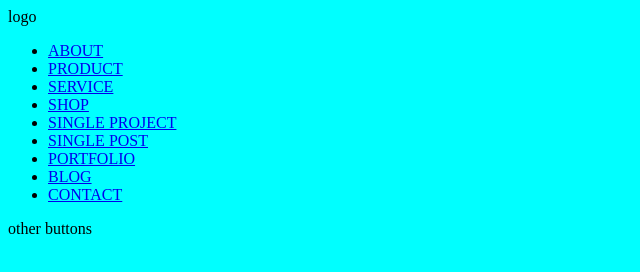
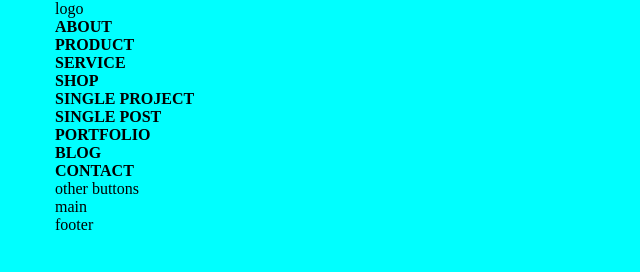
Before and after one commit to agronom99/itech, a website built with Vite: page index.html in a window 1280 px wide. Shown: the whole page, without its empty margins (0-640 px from the left). Built offline with nearby package versions, Linux system fonts and the light colour scheme.

Commit message:
2023.02.27 14

```diff
--- a/index.html
+++ b/index.html
@@ -1,5 +1,6 @@
 <!DOCTYPE html>
 <html lang="en">
+
 <head>
   <meta charset="UTF-8" />
   <link rel="icon" type="image/svg+xml" href="/vite.svg" />
@@ -7,23 +8,37 @@
   <link rel="stylesheet" href="./style.scss">
   <title>Vite App</title>
 </head>
+
 <body>
   <header>
+    <div class="container">
       <div>logo</div>
       <nav>
         <ul>
-          <li> <a href="./pages/about/index.html">ABOUT</a> </li>
-          <li> <a href="./pages/product/index.html">PRODUCT</a> </li>
-          <li> <a href="./pages/SERVICE/index.html">SERVICE</a> </li>
-          <li> <a href="./pages/SHOP/index.html">SHOP</a> </li>
-          <li> <a href="./pages/PROJECT/index.html">SINGLE PROJECT</a> </li>
-          <li> <a href="./pages/POST/index.html">SINGLE POST</a> </li>
-          <li> <a href="./pages/PORTFOLIO/index.html">PORTFOLIO</a> </li>
-          <li> <a href="./pages/BLOG/index.html">BLOG</a> </li>
-          <li> <a href="./pages/CONTACT/index.html">CONTACT</a></li>
+          <li> <a class="link" href="./pages/about/index.html">ABOUT</a> </li>
+          <li> <a class="link" href="./pages/product/index.html">PRODUCT</a> </li>
+          <li> <a class="link" href="./pages/SERVICE/index.html">SERVICE</a> </li>
+          <li> <a class="link" href="./pages/SHOP/index.html">SHOP</a> </li>
+          <li> <a class="link" href="./pages/PROJECT/index.html">SINGLE PROJECT</a> </li>
+          <li> <a class="link" href="./pages/POST/index.html">SINGLE POST</a> </li>
+          <li> <a class="link" href="./pages/PORTFOLIO/index.html">PORTFOLIO</a> </li>
+          <li> <a class="link" href="./pages/BLOG/index.html">BLOG</a> </li>
+          <li> <a class="link" href="./pages/CONTACT/index.html">CONTACT</a></li>
         </ul>
       </nav>
       <div>other buttons</div>
+    </div>
   </header>
+  <main>
+    <div class="container">
+      main
+    </div>
+  </main>
+  <footer>
+    <div class="container">
+      footer
+    </div>
+  </footer>
 </body>
+
 </html>
--- a/pages/about/index.scss
+++ b/pages/about/index.scss
@@ -1,5 +1,5 @@
 @use "./../../style";
-@use "./../../styles/global";
+// @use "./../../styles/global";
 
 
 body{
--- a/style.scss
+++ b/style.scss
@@ -1,4 +1,29 @@
+@use "./styles/global.scss";
 
-html{
-    background-color: aqua;
+html {
+  background-color: aqua;
+    color: var(--black-color);
+
 }
+
+body,
+ul,
+li,
+p,
+h1,
+h2,
+h3,
+h4,
+h5,
+h6 {
+  margin: 0;
+  padding: 0;
+}
+
+a {
+  text-decoration: none;
+}
+
+li {
+  list-style: none;
+}
--- a/styles/button.scss
+++ b/styles/button.scss
@@ -1,3 +1,3 @@
 .button{
-    border: 3px solid yellow;
+    border: 2px solid red;
 }
--- /dev/null
+++ b/styles/colors.scss
@@ -0,0 +1,5 @@
+:root{
+    --black-color: #000;
+    --violet-color:#5842bc;
+
+}
--- a/styles/global.scss
+++ b/styles/global.scss
@@ -1,2 +1,5 @@
 @use "button";
 @use "links";
+@use "colors";
+// @use "variables";
+@use "layout";
--- /dev/null
+++ b/styles/layout.scss
@@ -0,0 +1,27 @@
+@use "variables" as v;
+
+
+header,
+main,
+footer {
+  display: flex;
+  flex-direction: column;
+  align-items: center;
+}
+
+.container {
+  max-width: 100%;
+
+  @media (min-width: v.$bigger-mobile) {
+    width: 540px;
+  }
+  @media (min-width: v.$tablet) {
+    width: 720px;
+  }
+  @media (min-width: v.$desktop) {
+    width: 1170px;
+  }
+  @media (min-width: v.$bigger-desktop) {
+    width: 1320px;
+  }
+}
--- a/styles/links.scss
+++ b/styles/links.scss
@@ -1,3 +1,12 @@
 .link {
-    border: 5px solid red;
+  color: var(--black-color);
+  transition: var(--transition);
+  font-weight: 700;
+
+&:hover,
+&:active,
+&:focus {
+  color: var(--violet-color);
 }
+
+}
--- /dev/null
+++ b/styles/variables.scss
@@ -0,0 +1,12 @@
+//breakpoints:
+    $bigger-mobile: 576px;
+    $tablet: 768px;
+    $desktop: 1200px;
+    $bigger-desktop: 1400px;
+
+
+:root{
+
+
+    --transition: 0.3s;
+}
```
Lines whose indentation alone changed are shown as unchanged.
